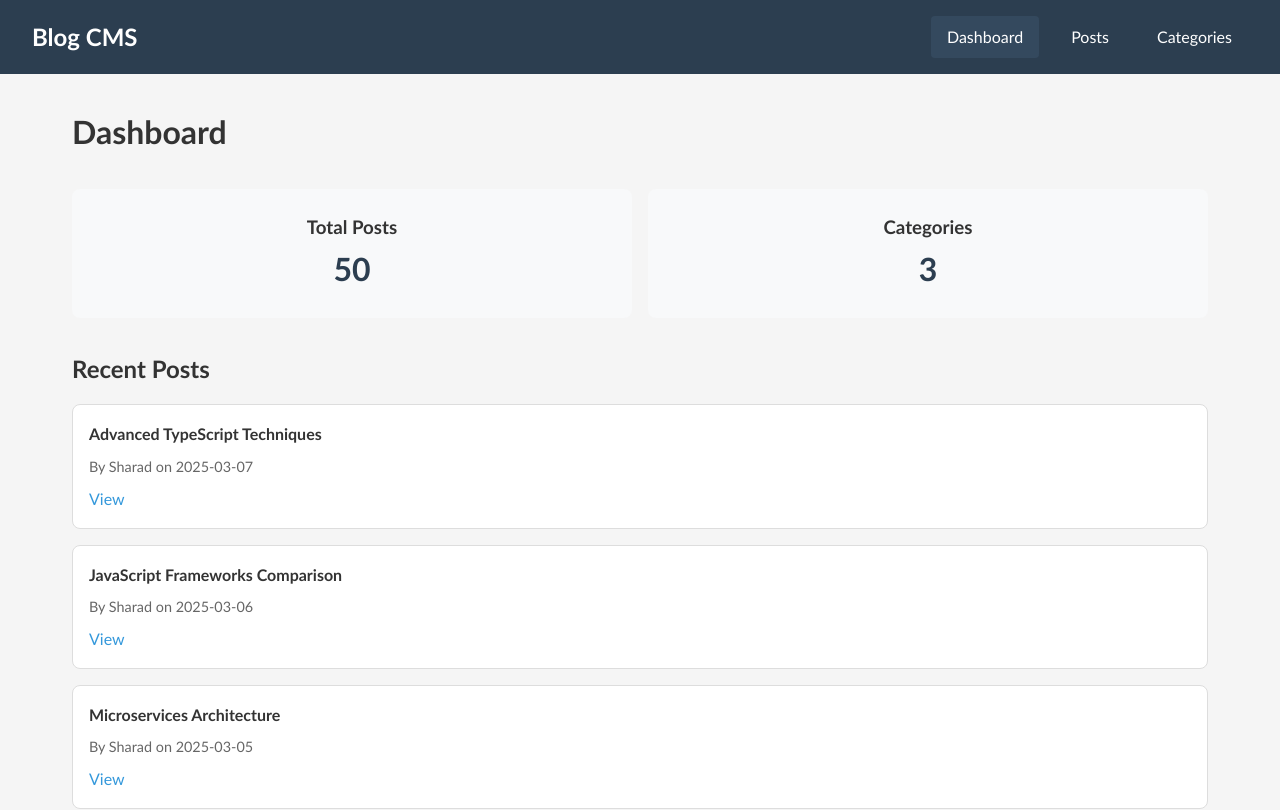
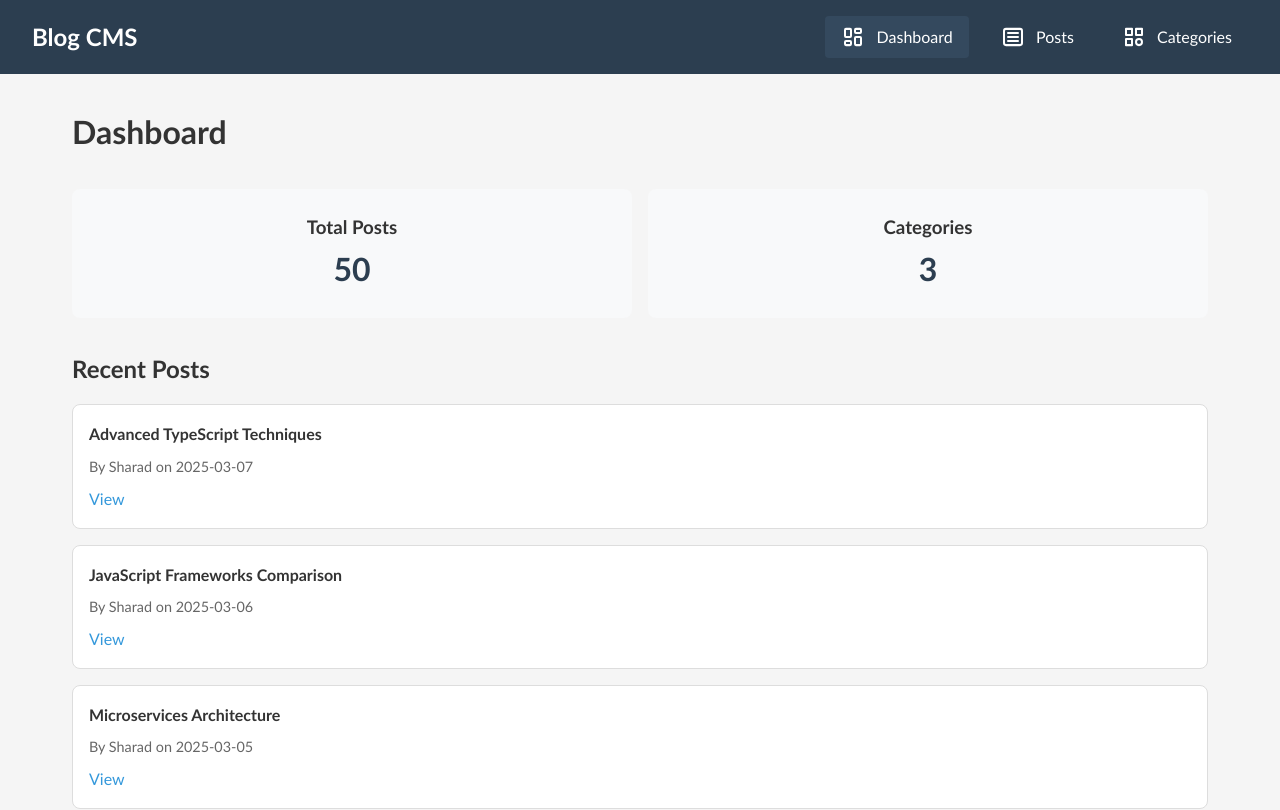
Before and after one commit to SharadJ19/blog-cms, an Angular app: page /dashboard in a window 1280 px wide. Shown: the top 810 px of the page. Built offline with nearby package versions, Linux system fonts and the light colour scheme; data requests are answered from the project's data file.

Commit message:
style(app): add SVG icons to navbar links in app component

```diff
--- a/src/app/app.html
+++ b/src/app/app.html
@@ -4,9 +4,9 @@
 
   <div class="nav-links">
 
-        <a routerLink="/dashboard" routerLinkActive="active">Dashboard</a>
-        <a routerLink="/posts" routerLinkActive="active">Posts</a>
-        <a routerLink="/categories" routerLinkActive="active">Categories</a>
+        <a routerLink="/dashboard" routerLinkActive="active">  <img src="assets/icons/dashboard.svg" alt="dashboard">   <span>Dashboard</span>  </a>
+        <a routerLink="/posts" routerLinkActive="active">      <img src="assets/icons/posts.svg" alt="posts">           <span>Posts</span>      </a>
+        <a routerLink="/categories" routerLinkActive="active"> <img src="assets/icons/categories.svg" alt="categories"> <span>Categories</span> </a>
 
   </div>
 
```
